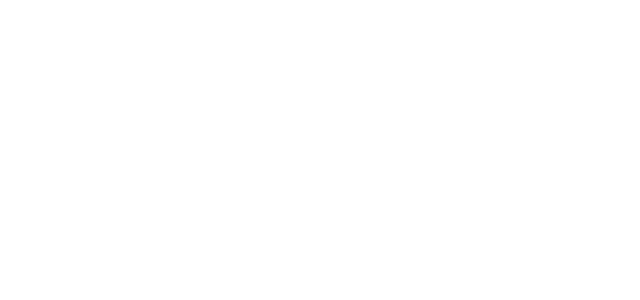
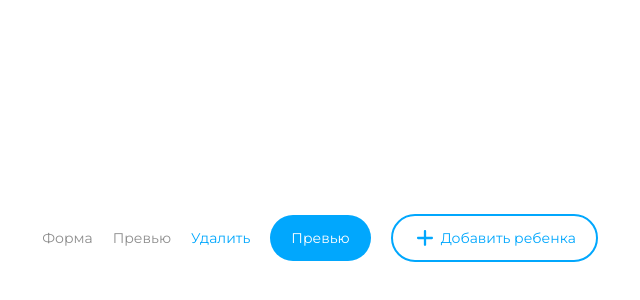
Before and after one commit to homerboy19520/Kids, a Vue app: page / in a window 1280 px wide. Shown: the part 162-462 px from the top of the page, without its empty margins (320-960 px from the left). Built offline with nearby package versions, Linux system fonts and the light colour scheme.

Commit message:
feat: add components Button BREAKING CHANGE: add button modifiers  text delete primary secondary

```diff
--- a/src/App.vue
+++ b/src/App.vue
@@ -1,17 +1,17 @@
 <template>
   <div class="app">
-    <Page></Page>
+    <Kids></Kids>
   </div>
 </template>
 
 <script>
-import Page from "@/pages/Page";
+import Kids from "@/pages/Kids";
 
 export default {
   name: 'App',
 
   components: {
-    Page
+    Kids
   }
 }
 </script>
--- a/src/assets/styles/fonts.css
+++ b/src/assets/styles/fonts.css
@@ -18,6 +18,6 @@
   font-family: 'Montserrat';
   src: url('../fonts/Montserrat/Montserrat-Bold.woff2') format('woff2'),
   url('../fonts/Montserrat/Montserrat-Bold.woff') format('woff');
-  font-weight: 400;
+  font-weight: 700;
   font-style: normal;
 }
--- a/src/assets/styles/vars.css
+++ b/src/assets/styles/vars.css
@@ -7,5 +7,7 @@
 
   --color-grey: #8D8D8D;
 
+  --color-white: #ffff;
+
   --font-montseratt: Montserrat, Helvetica, Arial;
 }
--- /dev/null
+++ b/src/components/Button.vue
@@ -0,0 +1,111 @@
+<template>
+  <div class="button" :class="[`m-${modifier}`]" @click="click">
+    <slot></slot>
+  </div>
+</template>
+
+<script>
+
+export default {
+  name: 'Button',
+
+  data() {
+    return {}
+  },
+
+  props: {
+    modifier: String,
+    default: null,
+  },
+
+  methods: {
+    click() {
+      this.$emit("click")
+    }
+  }
+
+}
+</script>
+
+<style lang="scss" scoped>
+.button {
+  box-sizing: border-box;
+  cursor: pointer;
+
+  &.m-text {
+    font-family: var(--font-montseratt);
+    font-weight: 400;
+    font-size: 14px;
+    line-height: 24px;
+    color: var(--color-grey);
+    transition: opacity .2s ease-out;
+
+    &:hover {
+      opacity: .6;
+    }
+  }
+
+  &.m-primary {
+    padding: 10px 20px;
+    border-radius: 100px;
+    background-color: var(--color-blue);
+    border: 1px solid transparent;
+    font-family: var(--font-montseratt);
+    font-size: 14px;
+    line-height: 24px;
+    color: var(--color-white);
+    font-weight: 400;
+    transition: border-color .2s ease-out, background-color .2s ease-out, color .2s ease-out;
+
+    &:hover {
+      border-color: var(--color-blue);
+      background-color: transparent;
+      color: var(--color-blue);
+    }
+  }
+
+  &.m-secondary {
+    display: flex;
+    gap: 4px;
+    padding: 10px 20px;
+    border-radius: 100px;
+    background-color: var(--color-white);
+    border: 2px solid var(--color-blue);
+    font-family: var(--font-montseratt);
+    font-size: 14px;
+    line-height: 24px;
+    color: var(--color-blue);
+    font-weight: 400;
+    transition: border-color .2s ease-out, background-color .2s ease-out, color .2s ease-out;
+
+    & svg path {
+      transition: fill .2s ease-out;
+    }
+
+    &:hover {
+      border-color: transparent;
+      background-color: var(--color-blue);
+      color: var(--color-white);
+
+      svg path {
+        fill: var(--color-white);
+      }
+    }
+  }
+
+  &.m-delete {
+    font-family: var(--font-montseratt);
+    font-weight: 400;
+    font-size: 14px;
+    line-height: 24px;
+    color: var(--color-blue);
+    transition: opacity .2s ease-out;
+
+    &:hover {
+      opacity: .6;
+    }
+  }
+
+}
+
+</style>
--- /dev/null
+++ b/src/pages/Kids.vue
@@ -0,0 +1,42 @@
+<template>
+  <div class="kids">
+    <Button modifier="text">Форма</Button>
+    <Button modifier="text">Превью</Button>
+    <Button modifier="delete">Удалить</Button>
+    <Button modifier="primary">Превью</Button>
+    <Button modifier="secondary">
+      <svg width="24" height="24" viewBox="0 0 24 24" fill="none" xmlns="http://www.w3.org/2000/svg">
+        <path fill-rule="evenodd" clip-rule="evenodd"
+              d="M5.13332 10.8556C4.50125 10.8555 3.98887 11.3679 3.98887 12C3.98887 12.6321 4.50126 13.1445 5.13332 13.1445L10.8554 13.1445L10.8554 18.8668C10.8554 19.4989 11.3678 20.0113 11.9999 20.0113C12.632 20.0113 13.1444 19.4989 13.1444 18.8668L13.1443 13.1445L18.8667 13.1445C19.4988 13.1445 20.0112 12.6321 20.0112 12C20.0112 11.3679 19.4988 10.8556 18.8667 10.8556L13.1443 10.8556L13.1443 5.13338C13.1443 4.50132 12.632 3.98893 11.9999 3.98893C11.3678 3.98893 10.8554 4.50131 10.8554 5.13338L10.8554 10.8556L5.13332 10.8556Z"
+              fill="#01A7FD"/>
+      </svg>
+      <span>Добавить ребенка</span>
+    </Button>
+
+  </div>
+</template>
+
+<script>
+import Button from "@/components/Button";
+
+export default {
+  name: 'Kids',
+  components: {Button},
+
+  data() {
+    return {}
+  },
+
+}
+</script>
+
+<style>
+.kids {
+  height: 100vh;
+  display: flex;
+  justify-content: center;
+  align-items: center;
+  gap: 20px;
+}
+
+</style>
--- a/src/pages/Page.vue
+++ /dev/null
@@ -1,27 +0,0 @@
-<template>
-  <div class="page">
-  </div>
-</template>
-
-<script>
-
-export default {
-  name: 'Page',
-
-  data() {
-    return {}
-  },
-
-}
-</script>
-
-<style>
-.page {
-  height: 100vh;
-  display: flex;
-  justify-content: center;
-  align-items: center;
-  gap: 20px;
-}
-
-</style>
```
